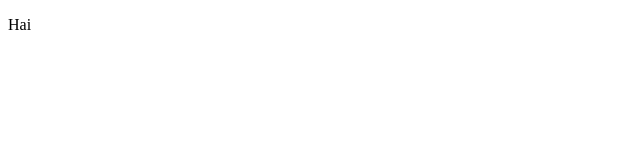
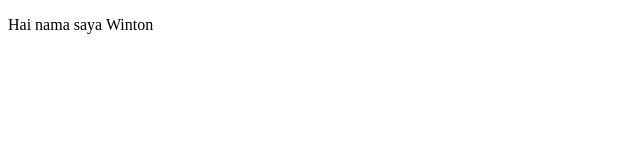
Before and after one commit to wintonalmundarisna/Latihan-GIT, a plain HTML site: page dariGit.html in a window 1280 px wide. Shown: the whole page, without its empty margins (0-640 px from the left). Drawn offline with Linux system fonts and the light colour scheme.

Commit message:
Mengubah isi

```diff
--- a/dariGit.html
+++ b/dariGit.html
@@ -7,6 +7,6 @@
     <title>Latihan GIT</title>
 </head>
 <body>
-    <p>Hai</p>
+    <p>Hai nama saya Winton</p>
 </body>
 </html>
```
